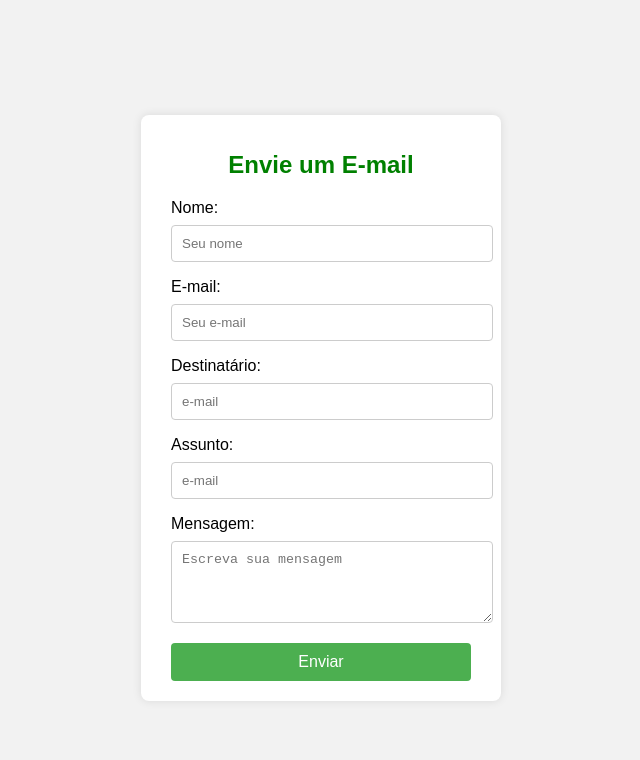
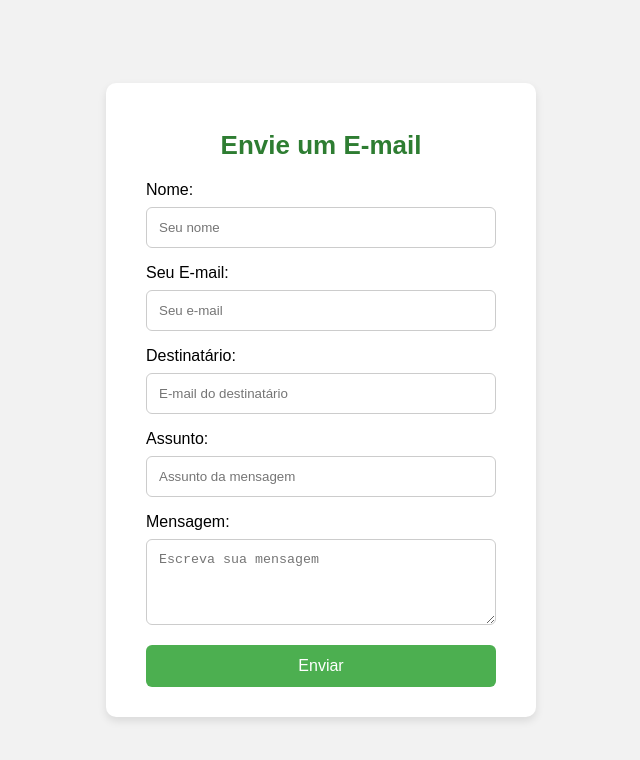
Before and after one commit to jvitorr13/formulario_email, a plain HTML site: page index.html in a window 1280 px wide. Shown: the whole page, without its empty margins (319-959 px from the left). Drawn offline with Linux system fonts and the light colour scheme.

Commit message:
fix/ajustes

```diff
--- a/index.html
+++ b/index.html
@@ -3,54 +3,7 @@
 <head>
     <meta charset="UTF-8">
     <title>Formulário de E-mail</title>
-    <style>
-        body {
-            font-family: Arial, sans-serif;
-            background-color: #f2f2f2;
-            display: flex;
-            justify-content: center;
-            align-items: center;
-            height: 100vh;
-        }
-
-        .form-container {
-            background-color: #fff;
-            padding: 20px 30px;
-            border-radius: 8px;
-            box-shadow: 0 0 10px rgba(0,0,0,0.1);
-            width: 300px;
-        }
-
-        h1 {
-            text-align: center;
-            margin-bottom: 20px;
-            font-size: 24px;
-            color: green
-        }
-
-        input[type="text"], input[type="email"], textarea {
-            width: 100%;
-            padding: 10px;
-            margin: 8px 0 16px 0;
-            border: 1px solid #ccc;
-            border-radius: 4px;
-        }
-
-        button {
-            width: 100%;
-            padding: 10px;
-            background-color: #4CAF50;
-            border: none;
-            border-radius: 4px;
-            color: white;
-            font-size: 16px;
-            cursor: pointer;
-        }
-
-        button:hover {
-            background-color: #45a049;
-        }
-    </style>
+    <link rel="stylesheet" href="style.css">
 </head>
 
 <body>
@@ -61,14 +14,14 @@
         <label for="nome">Nome:</label>
         <input type="text" id="nome" name="nome" placeholder="Seu nome">
 
-        <label for="email">E-mail:</label>
+        <label for="email">Seu E-mail:</label>
         <input type="email" id="email" name="email" placeholder="Seu e-mail">
 
-        <label for="email">Destinatário:</label>
-        <input type="email" id="email" name="email" placeholder="e-mail">
+        <label for="destinatario">Destinatário:</label>
+        <input type="email" id="destinatario" name="destinatario" placeholder="E-mail do destinatário">
 
-        <label for="email">Assunto:</label>
-        <input type="email" id="email" name="email" placeholder="e-mail">
+        <label for="assunto">Assunto:</label>
+        <input type="text" id="assunto" name="assunto" placeholder="Assunto da mensagem">
 
         <label for="mensagem">Mensagem:</label>
         <textarea id="mensagem" name="mensagem" rows="4" placeholder="Escreva sua mensagem"></textarea>
--- /dev/null
+++ b/style.css
@@ -0,0 +1,50 @@
+body {
+    font-family: Arial, sans-serif;
+    background-color: #f2f2f2;
+    display: flex;
+    justify-content: center;
+    align-items: center;
+    height: 100vh;
+    margin: 0;
+}
+
+.form-container {
+    background-color: #fff;
+    padding: 30px 40px;
+    border-radius: 10px;
+    box-shadow: 0 4px 8px rgba(0,0,0,0.1);
+    width: 350px;
+}
+
+h1 {
+    text-align: center;
+    margin-bottom: 20px;
+    font-size: 26px;
+    color: #2e7d32;
+}
+
+input[type="text"], input[type="email"], textarea {
+    width: 100%;
+    padding: 12px;
+    margin-top: 8px;
+    margin-bottom: 16px;
+    border: 1px solid #ccc;
+    border-radius: 6px;
+    box-sizing: border-box;
+}
+
+button {
+    width: 100%;
+    padding: 12px;
+    background-color: #4CAF50;
+    border: none;
+    border-radius: 6px;
+    color: white;
+    font-size: 16px;
+    cursor: pointer;
+    transition: background-color 0.3s ease;
+}
+
+button:hover {
+    background-color: #45a049;
+}
```
